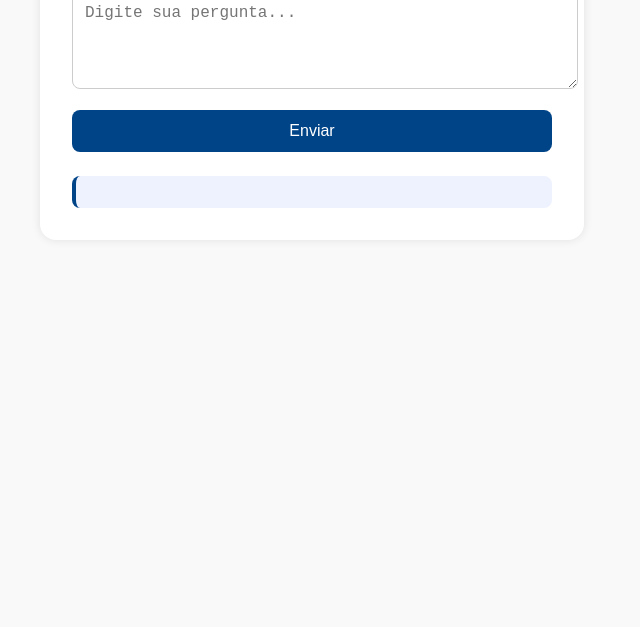
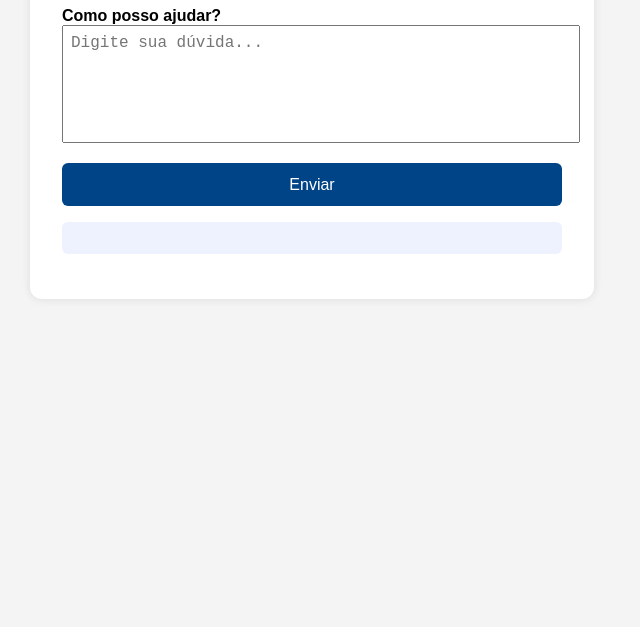
Before and after one commit to maxcoelhogit/maxbot-pwa, a website: page public/index.html in a window 1280 px wide. Shown: the part 173-800 px from the top of the page, without its empty margins (328-968 px from the left). Drawn offline with Linux system fonts and the light colour scheme.

Commit message:
Update index.html
fix: ajusta index.html com fetch e resposta visível

```diff
--- a/public/index.html
+++ b/public/index.html
@@ -1,92 +1,73 @@
 <!DOCTYPE html>
 <html lang="pt-BR">
 <head>
-  <meta charset="UTF-8" />
-  <meta name="viewport" content="width=device-width, initial-scale=1.0" />
+  <meta charset="UTF-8">
   <title>MaxBot</title>
-  <link rel="manifest" href="manifest.json" />
-  <meta name="theme-color" content="#004488" />
   <style>
-    :root {
-      --azul: #004488;
-      --azul-claro: #eef2ff;
+    body {
+      font-family: Arial, sans-serif;
+      background: #f4f4f4;
+      display: flex;
+      justify-content: center;
+      padding-top: 60px;
     }
-    body {
-      margin: 0;
-      padding: 1rem;
-      font-family: system-ui, sans-serif;
-      background-color: #f9f9f9;
-    }
-    .container {
-      max-width: 480px;
-      margin: auto;
+    .box {
       background: white;
       padding: 2rem;
-      border-radius: 1rem;
+      border-radius: 12px;
       box-shadow: 0 0 10px rgba(0,0,0,0.1);
+      width: 90%;
+      max-width: 500px;
     }
     h1 {
       text-align: center;
-      color: var(--azul);
-    }
-    label {
-      font-weight: bold;
-      margin-bottom: 0.5rem;
-      display: block;
+      color: #004488;
     }
     textarea {
       width: 100%;
-      padding: 0.75rem;
-      font-size: 1rem;
-      border: 1px solid #ccc;
-      border-radius: 0.5rem;
-      resize: vertical;
+      height: 100px;
+      padding: 0.5rem;
+      font-size: 16px;
+      resize: none;
     }
     button {
       width: 100%;
-      padding: 0.75rem;
-      font-size: 1rem;
+      padding: 0.8rem;
+      margin-top: 1rem;
+      font-size: 16px;
+      background: #004488;
+      color: white;
       border: none;
-      border-radius: 0.5rem;
-      background-color: var(--azul);
-      color: white;
-      margin-top: 1rem;
+      border-radius: 6px;
       cursor: pointer;
     }
-    #resposta {
-      margin-top: 1.5rem;
+    pre {
+      background: #eef2ff;
       padding: 1rem;
-      background-color: var(--azul-claro);
-      border-left: 4px solid var(--azul);
-      border-radius: 0.5rem;
-      font-size: 1rem;
+      margin-top: 1rem;
       white-space: pre-wrap;
+      word-wrap: break-word;
+      border-radius: 6px;
     }
   </style>
 </head>
 <body>
-  <div class="container">
+  <div class="box">
     <h1>MaxBot</h1>
-    <label for="pergunta">Como posso ajudar?</label>
-    <textarea id="pergunta" rows="4" placeholder="Digite sua pergunta..."></textarea>
+    <label for="pergunta"><strong>Como posso ajudar?</strong></label>
+    <textarea id="pergunta" placeholder="Digite sua dúvida..."></textarea>
     <button onclick="enviarPergunta()">Enviar</button>
-    <div id="resposta"></div>
+    <pre id="resposta"></pre>
   </div>
 
   <script>
     async function enviarPergunta() {
       const pergunta = document.getElementById("pergunta").value.trim();
-      const respostaDiv = document.getElementById("resposta");
-
-      if (!pergunta) {
-        respostaDiv.textContent = "Por favor, escreva uma pergunta.";
-        return;
-      }
-
-      respostaDiv.innerHTML = "<em>⏳ Processando sua pergunta...</em>";
+      const saida = document.getElementById("resposta");
+      saida.textContent = "⌛ Processando...";
 
       try {
-        const resposta = await fetch("https://maxbot-pwa.vercel.app/api/perguntar", {
+        const resp = await fetch("/api/perguntar", {
           method: "POST",
           headers: {
             "Content-Type": "application/json"
@@ -94,16 +75,18 @@
           body: JSON.stringify({ pergunta })
         });
 
-        if (!resposta.ok) {
-          const erroTexto = await resposta.text();
-          throw new Error("Erro do servidor: " + erroTexto);
+        const data = await resp.json();
+
+        if (data.resposta) {
+          saida.textContent = data.resposta;
+        } else if (data.erro) {
+          saida.textContent = "❌ Erro: " + data.erro;
+        } else {
+          saida.textContent = "❌ Resposta inesperada.";
         }
 
-        const dados = await resposta.json();
-        respostaDiv.textContent = dados.resposta || "❌ Resposta vazia.";
-      } catch (erro) {
-        console.error("Erro ao consultar o assistente:", erro);
-        respostaDiv.textContent = "❌ Erro ao consultar o assistente: " + erro.message;
+      } catch (e) {
+        saida.textContent = "❌ Erro ao enviar: " + e.message;
       }
     }
   </script>
```
